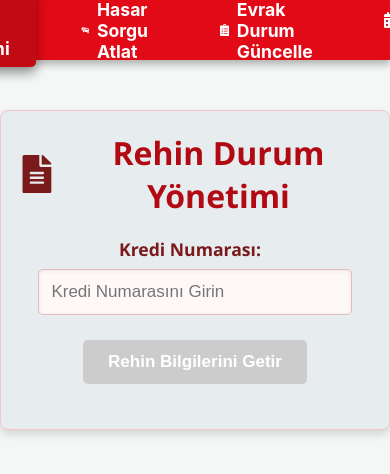
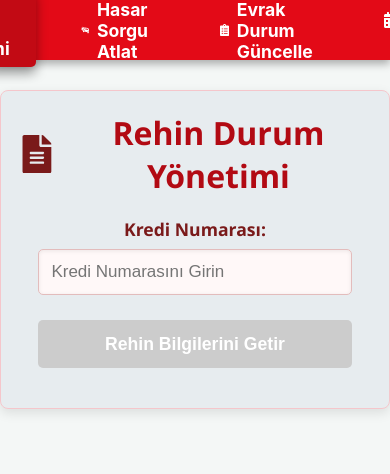
Before and after one commit to furkantprk/frontend_render, a React (Create React App) app in the folder frontend/: page /rehin-yonetimi in a window 390 px wide. Shown: the top 474 px of the page. Built offline with nearby package versions, Linux system fonts and the light colour scheme.

Commit message:
ui update

```diff
--- a/frontend/src/pages/rehin_durum_yonetimi/RehinDurumYonetimi.css
+++ b/frontend/src/pages/rehin_durum_yonetimi/RehinDurumYonetimi.css
@@ -1,29 +1,27 @@
 .rehin-durum-yonetimi-container {
-  font-family: 'Segoe UI', Tahoma, Geneva, Verdana, sans-serif;
+  font-family: "Segoe UI", Tahoma, Geneva, Verdana, sans-serif;
   text-align: center;
   margin-top: 50px;
-  background-color: #E7ECEF;
-  padding: 20px;
+  background-color: #e7ecef;
+  padding: 30px;
   border-radius: 8px;
-  box-shadow: 0 4px 10px rgba(0, 0, 0, 0.15);
+  box-shadow: 0 4px 12px rgba(0, 0, 0, 0.1);
   max-width: 850px;
   margin-left: auto;
   margin-right: auto;
   border: 1px solid #f5c6cb;
+  display: flex;
+  flex-direction: column;
+  align-items: center;
+  color: #611a1a;
   opacity: 0;
   transition: opacity 0.5s ease-in-out;
 }
 
 h1 {
-  color: #7A1A1A;
+  color: #7a1a1a;
   margin-bottom: 30px;
   font-size: 2.5em;
-}
-
-.input-group-container {
-    display: flex;
-    flex-direction: column;
-    align-items: center;
 }
 
 .input-section {
@@ -32,62 +30,58 @@ h1 {
   justify-content: center;
   align-items: center;
   gap: 15px;
+  width: 100%;
 }
 
 .input-section label {
-  margin-right: 10px;
   font-weight: bold;
-  color: #7A1A1A;
-  min-width: 120px;
-  text-align: left;
+  color: #7a1a1a;
+  font-size: 1.1em;
+  min-width: 150px;
+  text-align: right;
 }
 
 .input-section input[type="text"] {
   padding: 12px;
   border: 1px solid #e3bcbc;
   border-radius: 5px;
-  width: 300px;
+  width: 280px;
   font-size: 17px;
   box-shadow: inset 0 1px 4px rgba(0, 0, 0, 0.08);
   background-color: #fff8f8;
   color: #2c3e50;
 }
 
-.input-section .button-container {
+.button-section {
+  margin-top: 5px;
+  margin-bottom: 20px;
+  width: 100%;
   display: flex;
   justify-content: center;
-    width: 100%;
-    margin-top: 20px;
 }
 
-.input-section button,
+.button-section button,
 .update-section button {
   padding: 12px 25px;
-  margin: 0 5px;
   border: none;
   border-radius: 5px;
   color: white;
   font-weight: bold;
   cursor: pointer;
+  background-color: #e30a17;
   transition: background-color 0.3s ease, transform 0.1s ease, box-shadow 0.2s ease;
-  font-size: 17px;
+  font-size: 1.1em;
   box-shadow: 0 3px 6px rgba(0, 0, 0, 0.15);
 }
 
-.input-section button:hover:not(:disabled),
+.button-section button:hover:not(:disabled),
 .update-section button:hover:not(:disabled) {
+  background-color: #c20a14;
   transform: translateY(-2px);
   box-shadow: 0 5px 10px rgba(0, 0, 0, 0.25);
 }
 
-.input-section button {
-    background-color: #E30A17;
-}
-.input-section button:hover:not(:disabled) {
-    background-color: #C20A14;
-}
-
-.input-section button:disabled,
+.button-section button:disabled,
 .update-section button:disabled {
   background-color: #cccccc !important;
   cursor: not-allowed;
@@ -110,6 +104,7 @@ h1 {
   font-size: 1.15em;
   border: 1px solid;
   box-shadow: 0 2px 5px rgba(0, 0, 0, 0.08);
+  width: 100%;
 }
 
 .message.success {
@@ -126,7 +121,7 @@ h1 {
 
 .loading {
   margin-top: 20px;
-  color: #B20A13;
+  color: #b20a13;
   font-weight: bold;
   font-size: 1.1em;
 }
@@ -135,10 +130,12 @@ h1 {
   margin-top: 35px;
   border-top: 1px solid #f5c6cb;
   padding-top: 25px;
+  width: 100%;
 }
 
-.kredi-list-section h2, .kredi-list-section h3 {
-  color: #E30A17;
+.kredi-list-section h2,
+.kredi-list-section h3 {
+  color: #e30a17;
   margin-bottom: 20px;
 }
 
@@ -149,14 +146,16 @@ h1 {
   justify-content: center;
   align-items: center;
   gap: 15px;
+  width: 100%;
 }
 
 .sira-select-container select,
 .update-section select {
-    padding: 10px;
+  padding: 12px;
   border: 1px solid #e3bcbc;
   border-radius: 5px;
-    font-size: 16px;
+  width: 280px;
+  font-size: 17px;
   background-color: #fff8f8;
   box-shadow: inset 0 1px 3px rgba(0, 0, 0, 0.05);
 }
@@ -171,7 +170,7 @@ h1 {
   justify-content: space-between;
   align-items: center;
   font-size: 1.1em;
-  color: #611A1A;
+  color: #611a1a;
   box-shadow: 0 2px 4px rgba(0, 0, 0, 0.08);
 }
 
@@ -190,10 +189,46 @@ h1 {
 
 .title-icon {
   margin-right: 15px;
-    color: #7A1A1A;
+  color: #7a1a1a;
   font-size: 1.2em;
   vertical-align: middle;
 }
+
 .rehin-durum-yonetimi-container.fade-in {
   opacity: 1;
 }
+
+/* Responsive adjustments */
+@media (max-width: 768px) {
+  .rehin-durum-yonetimi-container {
+    padding: 20px;
+    margin-top: 30px;
+  }
+
+  h1 {
+    font-size: 2em;
+    margin-bottom: 25px;
+  }
+
+  .input-section {
+    flex-direction: column;
+    gap: 10px;
+  }
+
+  .input-section label {
+    min-width: unset;
+    text-align: center;
+  }
+
+  .input-section input[type="text"],
+  .sira-select-container select,
+  .update-section select {
+    width: 90%;
+  }
+
+  .button-section button,
+  .update-section button {
+    width: 90%;
+    padding: 10px 20px;
+  }
+}
--- a/frontend/src/pages/rehin_durum_yonetimi/RehinDurumYonetimi.js
+++ b/frontend/src/pages/rehin_durum_yonetimi/RehinDurumYonetimi.js
@@ -1,207 +1,195 @@
-import React, { useState, useEffect } from 'react';
-import axios from 'axios';
-import { FaFileAlt } from 'react-icons/fa'; // Kağıt benzeri bir ikon ekledik
-import './RehinDurumYonetimi.css'; // Stil dosyasını dahil ediyoruz
+"use client"
+
+import { useState, useEffect } from "react"
+import axios from "axios"
+import { FaFileAlt } from "react-icons/fa"
+import "./RehinDurumYonetimi.css"
 
 function RehinDurumYonetimi() {
-    const [krediNumarasi, setKrediNumarasi] = useState('');
-    const [message, setMessage] = useState('');
-    const [loading, setLoading] = useState(false);
-    const [krediBilgileri, setKrediBilgileri] = useState([]);
-    const [selectedSira, setSelectedSira] = useState('');
-    const [newRehinDurum, setNewRehinDurum] = useState('');
-    const [isPageLoaded, setIsPageLoaded] = useState(false); // Sayfa yükleme efekti için
+  const [krediNumarasi, setKrediNumarasi] = useState("")
+  const [message, setMessage] = useState("")
+  const [loading, setLoading] = useState(false)
+  const [krediBilgileri, setKrediBilgileri] = useState([])
+  const [selectedSira, setSelectedSira] = useState("")
+  const [newRehinDurum, setNewRehinDurum] = useState("")
+  const [isPageLoaded, setIsPageLoaded] = useState(false)
 
-    // Sayfa yüklendiğinde fade-in efekti için
   useEffect(() => {
     const timer = setTimeout(() => {
-            setIsPageLoaded(true);
-        }, 100);
-        return () => clearTimeout(timer);
-    }, []);
+      setIsPageLoaded(true)
+    }, 100)
+    return () => clearTimeout(timer)
+  }, [])
 
-    // Rehin durumu seçenekleri ve açıklamaları
   const rehinDurumuOptions = [
-        { value: '1', label: '1- Kesin Rehin' },
-        { value: '2', label: '2- Ön Rehin' },
-        { value: '3', label: '3- Ön Rehin Sonrası Kesin Rehin' },
-        { value: '4', label: '4- Kesin Rehin Konulmadı' },
-        { value: '5', label: '5- Ön Rehin Konulmadı/Ruhsat Çıkmış' },
-        { value: '6', label: '6- Ön Rehin Kesin Rehine Dönmedi' },
-        { value: '7', label: '7- Manuel Rehin (Eski)' },
-        { value: '8', label: '8- Manuel Rehin' },
-        { value: '9', label: '9- Manuel Rehin (Yeni)' },
-        { value: '10', label: '10- Manuel Rehin (EGM)' },
-        { value: '11', label: '11- Daha Sonra OR Yapılacak' },
-        { value: '12', label: '12- Daha Sonra KR Yapılacak' },
-        { value: '13', label: '13- Kısmi Ödeme Ön Rehin İptal' },
-        { value: '14', label: '14- Ön Rehin Konulmadı/Araç Bilgileri Doğrulanmadı' },
-        { value: '15', label: '15- Rehin Kaldırıldı - KT Öncesi' },
-        { value: '16', label: '16- Rehin Kaldırıldı - İcra Satışı' },
-        { value: '17', label: '17- Müsadere Edildi' },
-        { value: '20', label: '20- Rehin Kaldırıldı' },
-    ];
+    { value: "1", label: "1- Kesin Rehin" },
+    { value: "2", label: "2- Ön Rehin" },
+    { value: "3", label: "3- Ön Rehin Sonrası Kesin Rehin" },
+    { value: "4", label: "4- Kesin Rehin Konulmadı" },
+    { value: "5", label: "5- Ön Rehin Konulmadı/Ruhsat Çıkmış" },
+    { value: "6", label: "6- Ön Rehin Kesin Rehine Dönmedi" },
+    { value: "7", label: "7- Manuel Rehin (Eski)" },
+    { value: "8", label: "8- Manuel Rehin" },
+    { value: "9", label: "9- Manuel Rehin (Yeni)" },
+    { value: "10", label: "10- Manuel Rehin (EGM)" },
+    { value: "11", label: "11- Daha Sonra OR Yapılacak" },
+    { value: "12", label: "12- Daha Sonra KR Yapılacak" },
+    { value: "13", label: "13- Kısmi Ödeme Ön Rehin İptal" },
+    { value: "14", label: "14- Ön Rehin Konulmadı/Araç Bilgileri Doğrulanmadı" },
+    { value: "15", label: "15- Rehin Kaldırıldı - KT Öncesi" },
+    { value: "16", label: "16- Rehin Kaldırıldı - İcra Satışı" },
+    { value: "17", label: "17- Müsadere Edildi" },
+    { value: "20", label: "20- Rehin Kaldırıldı" },
+  ]
 
   const getRehinDurumuLabel = (value) => {
-        const option = rehinDurumuOptions.find(opt => opt.value === String(value));
-        return option ? option.label : (value !== null ? value : 'Boş');
-    };
+    const option = rehinDurumuOptions.find((opt) => opt.value === String(value))
+    return option ? option.label : value !== null ? value : "Boş"
+  }
 
   const handleKrediNumarasiChange = (event) => {
-        setKrediNumarasi(event.target.value);
-        setMessage('');
-        setKrediBilgileri([]);
-        setSelectedSira('');
-        setNewRehinDurum('');
-    };
+    setKrediNumarasi(event.target.value)
+    setMessage("")
+    setKrediBilgileri([])
+    setSelectedSira("")
+    setNewRehinDurum("")
+  }
 
   const fetchKrediBilgileri = async () => {
-        if (!krediNumarasi) {
-            setMessage('Lütfen bir kredi numarası girin.');
-            return;
+    if (!krediNumarasi.trim()) {
+      setMessage("Lütfen bir kredi numarası girin.")
+      return
     }
 
-        setLoading(true);
-        setMessage('');
-        setNewRehinDurum('');
+    setLoading(true)
+    setMessage("")
+    setKrediBilgileri([])
+    setSelectedSira("")
+    setNewRehinDurum("")
 
     try {
-            const response = await axios.get(`https://web-service1-8gnq.onrender.com/remote/urunler/kredi/${krediNumarasi}`);
-
+      const response = await axios.get(`https://web-service1-8gnq.onrender.com/remote/urunler/kredi/${krediNumarasi}`)
       if (response.status === 200) {
-                setKrediBilgileri(response.data);
-                setMessage('Kredi bilgileri başarıyla getirildi.');
-
-                if (selectedSira === 'all') {
-                    // "Tümünü Seç" zaten seçiliyorsa değiştirmeyin
+        const filteredData = response.data
+        if (filteredData.length > 0) {
+          setKrediBilgileri(filteredData)
+          setMessage("Kredi bilgileri başarıyla getirildi.")
+          setSelectedSira("")
+          setNewRehinDurum("")
         } else {
-                    const previousSelectedSiraExists = response.data.some(kredi => kredi.sira === selectedSira);
-                    if (!previousSelectedSiraExists && response.data.length > 0) {
-                        setSelectedSira(response.data[0].sira);
-                        setNewRehinDurum(String(response.data[0].rehinDurum) || '');
-                    } else if (selectedSira && previousSelectedSiraExists) {
-                        const currentSelectedKredi = response.data.find(kredi => kredi.sira === selectedSira);
-                        if (currentSelectedKredi) {
-                            setNewRehinDurum(String(currentSelectedKredi.rehinDurum) || '');
+          setMessage("Bu kredi numarasına ait kayıt bulunamadı.")
         }
-                    } else if (response.data.length === 0) {
-                        setSelectedSira('');
-                        setNewRehinDurum('');
+      } else if (response.status === 204) {
+        setMessage("Bu kredi numarasına ait kayıt bulunamadı.")
+        setKrediBilgileri([])
+        setSelectedSira("")
+        setNewRehinDurum("")
+      }
+    } catch (error) {
+      console.error("Kredi bilgileri alınırken hata oluştu:", error)
+      setKrediBilgileri([])
+      if (error.response && error.response.status === 404) {
+        setMessage("Bu kredi numarasına ait kayıt bulunamadı.")
+      } else {
+        setMessage("Kredi bilgileri alınırken bir hata oluştu.")
+      }
+    } finally {
+      setLoading(false)
     }
   }
 
-            } else if (response.status === 204) {
-                setMessage('Bu kredi numarasına ait kayıt bulunamadı.');
-                setKrediBilgileri([]);
-                setSelectedSira('');
-                setNewRehinDurum('');
+  const handleSiraChange = (event) => {
+    const value = event.target.value
+    if (value === "all") {
+      setSelectedSira("all")
+      setNewRehinDurum("")
+    } else {
+      const selectedKredi = krediBilgileri.find((k) => k.sira === Number(value))
+      setSelectedSira(Number(value))
+      setNewRehinDurum(selectedKredi ? String(selectedKredi.rehinDurum) || "" : "")
     }
-        } catch (error) {
-            console.error('Kredi bilgileri alınırken hata oluştu:', error);
-            if (error.response) {
-                if (error.response.status === 404) {
-                    setMessage('Bu kredi numarasına ait kayıt bulunamadı.');
-                } else {
-                    setMessage(`Hata (${error.response.status}): ${error.response.data.message || 'API hatası.'}`);
   }
-            } else if (error.request) {
-                setMessage('Sunucuya ulaşılamadı. Spring Boot uygulamanız çalışıyor mu? CORS ayarlarını kontrol edin.');
-            } else {
-                setMessage('İstek kurulurken bir hata oluştu.');
-            }
-            setKrediBilgileri([]);
-            setSelectedSira('');
-            setNewRehinDurum('');
-        } finally {
-            setLoading(false);
-        }
-    };
-
-    const handleSiraChange = (event) => {
-        const value = event.target.value;
-        setSelectedSira(value === 'all' ? 'all' : Number(value));
-        if (value === 'all') {
-            setNewRehinDurum('');
-        } else {
-            const selectedKredi = krediBilgileri.find(k => k.sira === Number(value));
-            setNewRehinDurum(selectedKredi ? (String(selectedKredi.rehinDurum) || '') : '');
-        }
-    };
 
   const handleNewRehinDurumChange = (event) => {
-        setNewRehinDurum(event.target.value);
-    };
+    setNewRehinDurum(event.target.value)
+  }
 
   const updateRehinDurumu = async () => {
-        if (!krediNumarasi || (!selectedSira && krediBilgileri.length > 0)) {
-            setMessage('Lütfen kredi numarası ve güncellenecek sıra seçin.');
-            return;
-        }
-        if (!newRehinDurum) {
-            setMessage('Lütfen yeni rehin durumunu seçin.');
-            return;
+    if (!krediNumarasi.trim() || !selectedSira) {
+      setMessage("Lütfen kredi numarası ve güncellenecek sıra seçin.")
+      return
     }
 
-        setLoading(true);
-        setMessage('');
-        let updatedCount = 0;
-        let success = true;
+    if (!newRehinDurum && selectedSira !== "all") {
+      setMessage("Lütfen yeni rehin durumunu seçin.")
+      return
+    }
+
+    if (!newRehinDurum && selectedSira === "all") {
+      setMessage("Lütfen tüm kayıtlar için yeni rehin durumunu seçin.")
+      return
+    }
+
+    setLoading(true)
+    setMessage("")
+    let updatedCount = 0
+    let success = true
 
     try {
-            if (selectedSira === 'all') {
+      if (selectedSira === "all") {
         for (const kredi of krediBilgileri) {
           try {
-                        await axios.put(
-                            `https://web-service1-8gnq.onrender.com/remote/urunler/${krediNumarasi}/${kredi.sira}`,
-                            { rehinDurum: Number(newRehinDurum) }
-                        );
-                        updatedCount++;
+            await axios.put(`https://web-service1-8gnq.onrender.com/remote/urunler/${krediNumarasi}/${kredi.sira}`, {
+              rehinDurum: Number(newRehinDurum),
+            })
+            updatedCount++
           } catch (error) {
-                        console.error(`Kredi No: ${krediNumarasi}, Sıra: ${kredi.sira} güncellenirken hata:`, error);
-                        success = false;
+            console.error(`Kredi No: ${krediNumarasi}, Sıra: ${kredi.sira} güncellenirken hata:`, error)
+            success = false
           }
         }
         if (success) {
-                    setMessage(`${updatedCount} adet kaydın rehin durumu başarıyla güncellendi. Yeni Durum: ${getRehinDurumuLabel(newRehinDurum)}`);
+          setMessage(
+            `${updatedCount} adet kaydın rehin durumu başarıyla güncellendi. Yeni Durum: ${getRehinDurumuLabel(newRehinDurum)}`,
+          )
         } else {
-                    setMessage(`Rehin durumu güncellenirken bazı hatalar oluştu. ${updatedCount} kayıt güncellendi.`);
+          setMessage(`Rehin durumu güncellenirken bazı hatalar oluştu. ${updatedCount} kayıt güncellendi.`)
         }
-
       } else {
         const response = await axios.put(
           `https://web-service1-8gnq.onrender.com/remote/urunler/${krediNumarasi}/${selectedSira}`,
-                    { rehinDurum: Number(newRehinDurum) }
-                );
-
+          { rehinDurum: Number(newRehinDurum) },
+        )
         if (response.status === 200) {
-                    setMessage(`Rehin durumu başarıyla güncellendi: Kredi No: ${krediNumarasi}, Sıra: ${selectedSira}, Yeni Durum: ${getRehinDurumuLabel(newRehinDurum)}`);
-                    updatedCount = 1;
+          setMessage(
+            `Rehin durumu başarıyla güncellendi: Kredi No: ${krediNumarasi}, Sıra: ${selectedSira}, Yeni Durum: ${getRehinDurumuLabel(newRehinDurum)}`,
+          )
+          updatedCount = 1
         }
       }
-            fetchKrediBilgileri();
+      fetchKrediBilgileri()
     } catch (error) {
-            console.error('Rehin durumu güncellenirken genel hata oluştu:', error);
+      console.error("Rehin durumu güncellenirken genel hata oluştu:", error)
       if (error.response) {
         if (error.response.status === 404) {
-                    setMessage(`Hata: Kredi No: ${krediNumarasi}, Sıra: ${selectedSira} için kayıt bulunamadı.`);
+          setMessage(`Hata: Kredi No: ${krediNumarasi}, Sıra: ${selectedSira} için kayıt bulunamadı.`)
         } else {
-                    setMessage(`Hata (${error.response.status}): ${error.response.data.message || 'API hatası.'}`);
+          setMessage(`Hata (${error.response.status}): ${error.response.data.message || "API hatası."}`)
         }
       } else {
-                setMessage('API ile iletişim kurulurken bir hata oluştu.');
+        setMessage("API ile iletişim kurulurken bir hata oluştu.")
       }
     } finally {
-            setLoading(false);
+      setLoading(false)
     }
-    };
+  }
 
   return (
-        <div className={`rehin-durum-yonetimi-container ${isPageLoaded ? 'fade-in' : ''}`}>
+    <div className={`rehin-durum-yonetimi-container ${isPageLoaded ? "fade-in" : ""}`}>
       <h1>
         <FaFileAlt className="title-icon" /> Rehin Durum Yönetimi
       </h1>
 
-            <div className="input-group-container">
       <div className="input-section">
         <label htmlFor="krediNumarasiInput">Kredi Numarası:</label>
         <input
@@ -213,36 +201,26 @@ function RehinDurumYonetimi() {
           disabled={loading}
         />
       </div>
-                <div className="input-section button-container">
-                    <button onClick={fetchKrediBilgileri} disabled={loading || !krediNumarasi}>
+
+      <div className="button-section">
+        <button onClick={fetchKrediBilgileri} disabled={loading || !krediNumarasi.trim()}>
           Rehin Bilgilerini Getir
         </button>
       </div>
-            </div>
 
-            {message && (
-                <p className={`message ${message.startsWith('Hata') ? 'error' : 'success'}`}>
-                    {message}
-                </p>
-            )}
+      {message && <p className={`message ${message.includes("başarıyla") ? "success" : "error"}`}>{message}</p>}
 
       {loading && <p className="loading">İşlem devam ediyor...</p>}
 
       {krediBilgileri.length > 0 && (
         <div className="kredi-list-section">
           <h2>Kredi Detayları ({krediNumarasi})</h2>
-                    <div className="sira-select-container">
+
+          <div className="input-section">
             <label htmlFor="siraSelect">Güncellenecek Sıra:</label>
-                        <select
-                            id="siraSelect"
-                            value={selectedSira}
-                            onChange={handleSiraChange}
-                            disabled={loading}
-                        >
-                            <option value="">Bir Sıra Seçin</option>
-                            {krediBilgileri.length > 0 && (
-                                <option value="all">Tümünü Seç</option>
-                            )}
+            <select id="siraSelect" value={selectedSira} onChange={handleSiraChange} disabled={loading}>
+              <option value="">Bir sıra seçiniz</option>
+              {krediBilgileri.length > 1 && <option value="all">Tümünü Seç</option>}
               {krediBilgileri.map((kredi) => (
                 <option key={kredi.sira} value={kredi.sira}>
                   {kredi.sira} (Mevcut Durum: {getRehinDurumuLabel(kredi.rehinDurum)})
@@ -258,7 +236,7 @@ function RehinDurumYonetimi() {
                 id="newRehinDurumSelect"
                 value={newRehinDurum}
                 onChange={handleNewRehinDurumChange}
-                                disabled={loading}
+                disabled={loading || !selectedSira}
               >
                 <option value="">Seçiniz</option>
                 {rehinDurumuOptions.map((option) => (
@@ -270,7 +248,7 @@ function RehinDurumYonetimi() {
               <button
                 className="button-green"
                 onClick={updateRehinDurumu}
-                                disabled={loading || !newRehinDurum || (!selectedSira && krediBilgileri.length > 0)}
+                disabled={loading || !newRehinDurum || !selectedSira}
               >
                 Rehin Durumunu Güncelle
               </button>
@@ -281,15 +259,19 @@ function RehinDurumYonetimi() {
             <h3>Tüm Kayıtlar</h3>
             {krediBilgileri.map((kredi) => (
               <div key={`${kredi.krediNumarasi}-${kredi.sira}`} className="kredi-item">
-                                <p><strong>Sıra:</strong> {kredi.sira}</p>
-                                <p><strong>Mevcut Durum:</strong> {getRehinDurumuLabel(kredi.rehinDurum)}</p>
+                <p>
+                  <strong>Sıra:</strong> {kredi.sira}
+                </p>
+                <p>
+                  <strong>Mevcut Durum:</strong> {getRehinDurumuLabel(kredi.rehinDurum)}
+                </p>
               </div>
             ))}
           </div>
         </div>
       )}
     </div>
-    );
+  )
 }
 
-export default RehinDurumYonetimi;
+export default RehinDurumYonetimi
```
Lines whose indentation alone changed are shown as unchanged.
